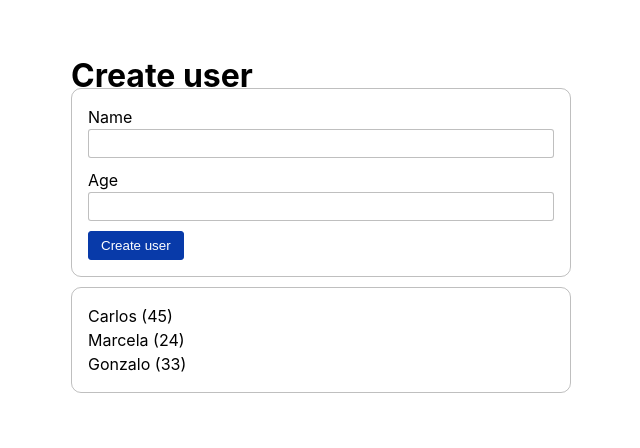
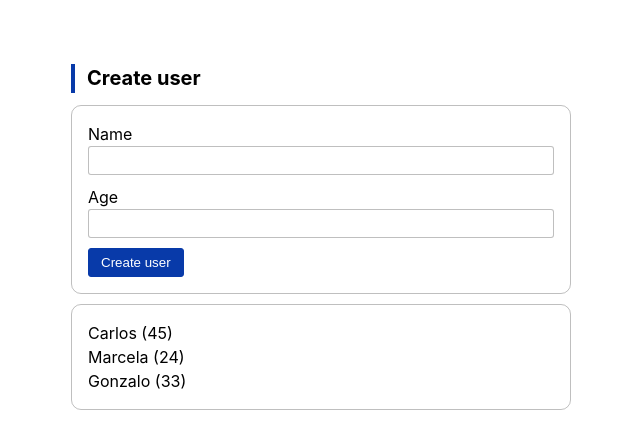
Before and after one commit to MrJouts/u-react-the-complete-guide, a React (Vite) app in the folder user-app/: page / in a window 1280 px wide. Shown: the top 448 px of the page, without its empty margins (319-959 px from the left). Built offline with nearby package versions, Linux system fonts and the light colour scheme.

Commit message:
created Title component

```diff
--- a/user-app/src/App.tsx
+++ b/user-app/src/App.tsx
@@ -3,6 +3,7 @@ import { User } from "./types";
 import { DEFAULT_USERS } from "./mocks/Users";
 import UserForm from "./components/UserForm/UserForm";
 import UserList from "./components/UserList/UserList";
+import Title from "./components/UI/Title/Title";
 
 function App() {
   const [users, setUsers] = useState(DEFAULT_USERS);
@@ -13,7 +14,7 @@ function App() {
 
   return (
     <div className="user-app">
-      <h1>Create user</h1>
+      <Title>Create user</Title>
       <UserForm saveUser={handleSaveUser} />
       <UserList users={users} />
     </div>
--- /dev/null
+++ b/user-app/src/components/UI/Title/Title.module.scss
@@ -0,0 +1,6 @@
+.title {
+  margin-bottom: 0.75rem;
+  font-size: 1.25rem;
+  padding: 0.15rem 0.75rem;
+  border-left: 4px solid var(--color-primary);
+}
--- /dev/null
+++ b/user-app/src/components/UI/Title/Title.tsx
@@ -0,0 +1,11 @@
+import styles from "./Title.module.scss";
+
+type Props = {
+  children: string;
+};
+
+const Title = ({ children }: Props): JSX.Element => {
+  return <h1 className={styles.title}>{children}</h1>;
+};
+
+export default Title;
```
